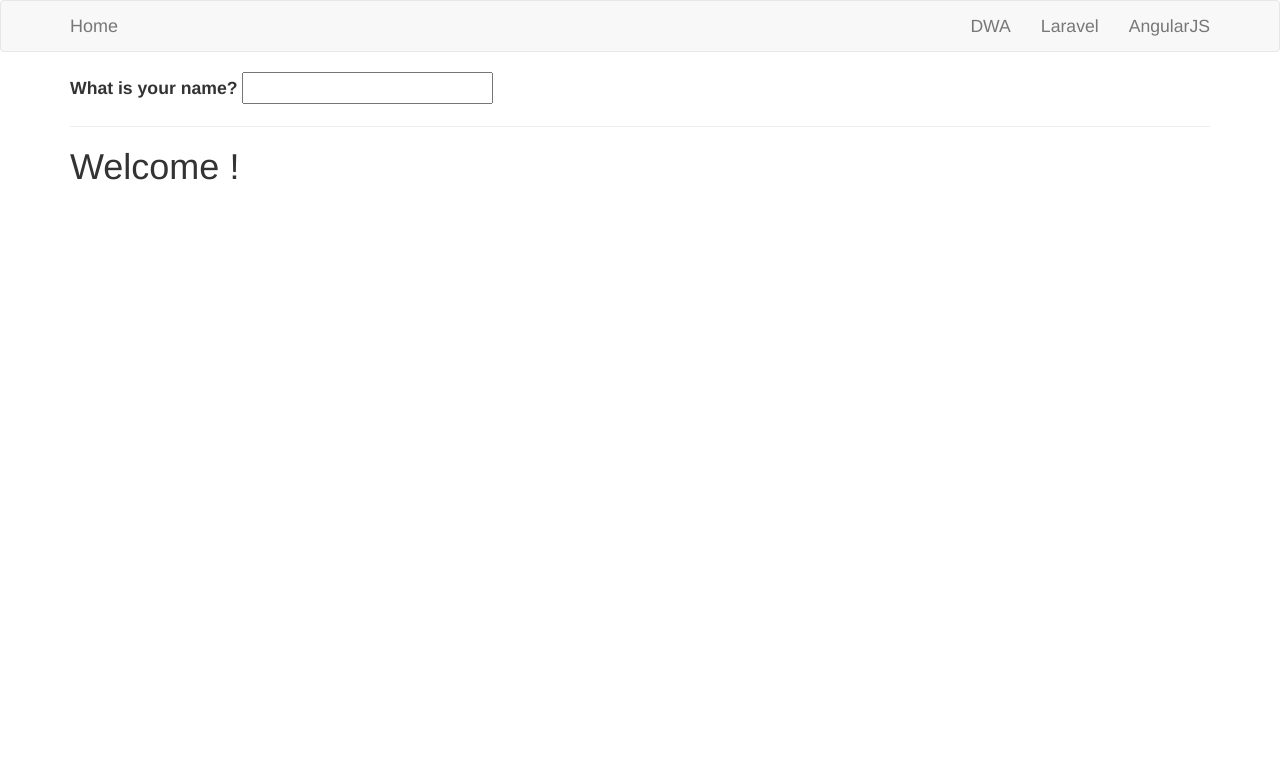
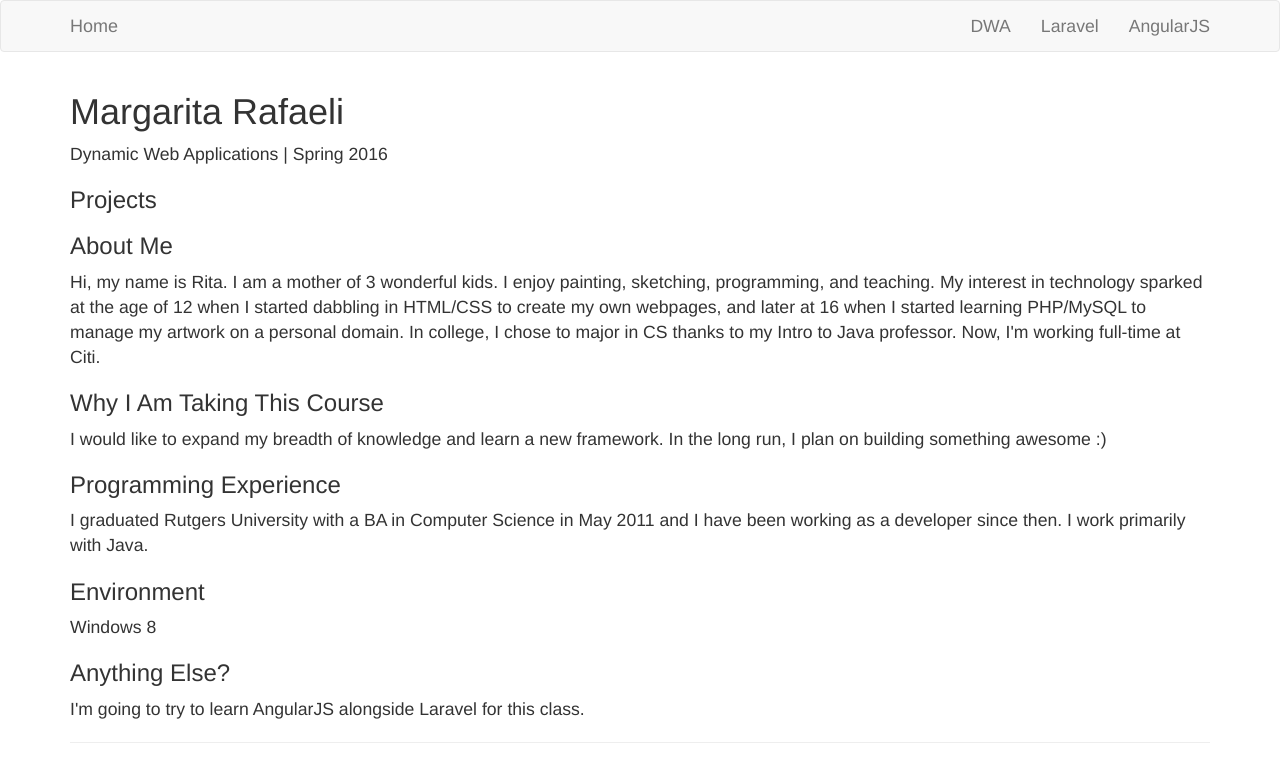
Before and after one commit to ritarafaeli/hello-world, a plain HTML site: page index.htm in a window 1280 px wide. Drawn offline with nearby package versions, Linux system fonts and the light colour scheme.

Commit message:
update index.htm

```diff
--- a/index.htm
+++ b/index.htm
@@ -1,7 +1,7 @@
 <!DOCTYPE html>
 <html lang="en-us" ng-app="myApp">
     <head>
-        <title>Hello WOrld</title>
+        <title>Margarita Rafaeli - DWA Spring 2016</title>
         <!-- bootstrap -->
         <link rel="stylesheet" href="https://maxcdn.bootstrapcdn.com/bootstrap/3.3.6/css/bootstrap.min.css" />
         <style>
@@ -35,11 +35,32 @@
         <div class="container">
             <div ng-controller="mainController">
                 <div>
-                    <label>What is your name?</label>
-                    <input type="text" ng-model="name" />
+                    <h1>Margarita Rafaeli</h1>
+                    <p>Dynamic Web Applications | Spring 2016</p>
+
+                    <h3>Projects</h3>
+                    <ul>
+                        <li ng-repeat="project in projects" class="list-unstyled">
+                            {{ project.title }} | <a href="{{project.github}}">Github</a> | <a href="{{project.live}}">Live</a>
+                        </li>
+                    </ul>
+                    <h3>About Me</h3>
+                    <p>Hi, my name is Rita. I am a mother of 3 wonderful kids. I enjoy painting, sketching, programming, and teaching. My interest in technology sparked at the age of 12 when I started dabbling in HTML/CSS to create my own webpages, and later at 16 when I started learning PHP/MySQL to manage my artwork on a personal domain. In college, I chose to major in CS thanks to my Intro to Java professor. Now, I'm working full-time at Citi.</p>
+
+                    <h3>Why I Am Taking This Course</h3>
+                    <p>I would like to expand my breadth of knowledge and learn a new framework. In the long run, I plan on building something awesome :)</p>
+
+                    <h3>Programming Experience</h3>
+                    <p>I graduated Rutgers University with a BA in Computer Science in May 2011 and I have been working as a developer since then. I work primarily with Java.</p>
+
+                    <h3>Environment</h3>
+                    <p>Windows 8</p>
+
+                    <h3>Anything Else?</h3>
+                    <p>I'm going to try to learn AngularJS alongside Laravel for this class.</p>
+
                 </div>
                 <hr />
-                <h1>Welcome {{ name }}!</h1>
             </div>
 		</div>
 
```
